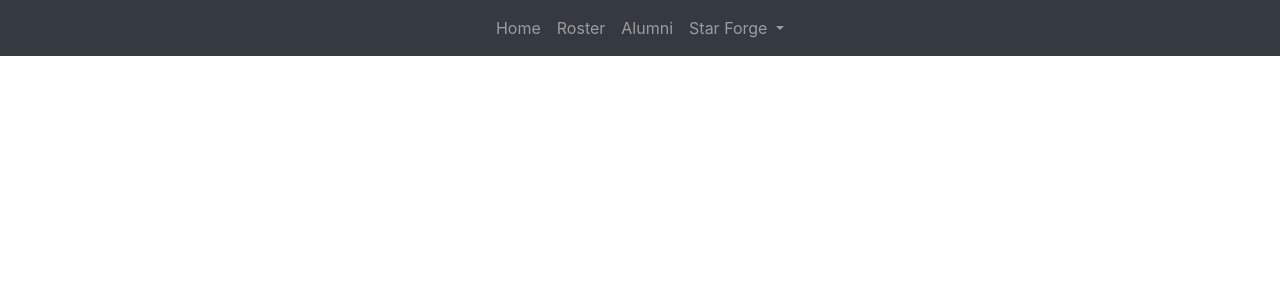
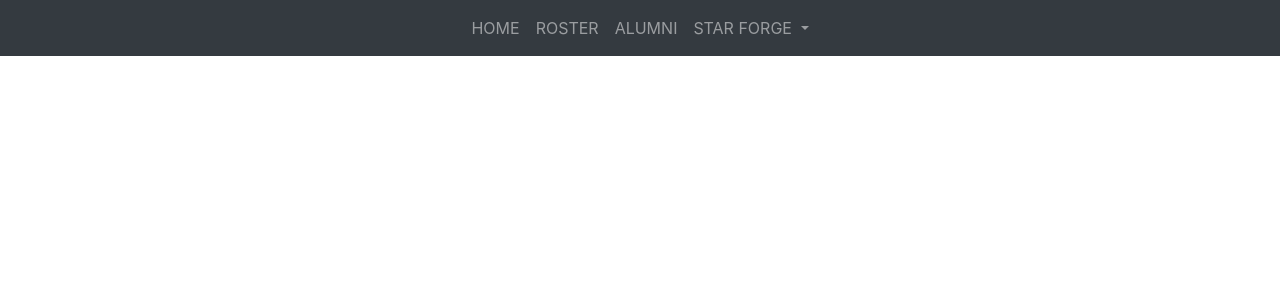
Before and after one commit to dmanning21h/hempfieldbaseball-old, a Django app: page /leaderboards in a window 1280 px wide. Shown: the top 300 px of the page. Run offline with Django 3.2, Linux system fonts and the light colour scheme; data that the repository does not hold is empty; some libraries are stand-ins or nearby versions.

Commit message:
Update base template text and formatting

```diff
--- a/templates/base.html
+++ b/templates/base.html
@@ -53,31 +53,31 @@
 
       <nav class="navbar navbar-expand-md navbar-dark bg-dark">
         <button class="navbar-toggler" type="button" data-toggle="collapse" data-target="#navbarNav" aria-controls="navbarNav" aria-expanded="false" aria-label="Toggle navigation">
-          Menu
+          MENU
           <span class="navbar-toggler-icon"></span>
         </button>
         <div class="collapse navbar-collapse justify-content-center" id="navbarNav">
           <ul class="navbar-nav">
-            <li class="nav-item">
-              <a class="nav-link" href="/">Home</a>
+            <li class="nav-item text-left">
+              <a class="nav-link" href="/">HOME</a>
             </li>
-            <li class="nav-item">
-              <a class="nav-link" href="/roster">Roster</a>
+            <li class="nav-item text-left">
+              <a class="nav-link" href="/roster">ROSTER</a>
             </li>
-            <li class="nav-item">
-              <a class="nav-link" href="/alumni/college">Alumni</a>
+            <li class="nav-item text-left">
+              <a class="nav-link" href="/alumni/college">ALUMNI</a>
             </li>
 
-            <li class="nav-item dropdown">
+            <li class="nav-item dropdown text-left">
               <a class="nav-link dropdown-toggle" href="" id="navbarDropdownMenuLink" data-toggle="dropdown" aria-haspopup="true" aria-expanded="false">
-                Star Forge
+                STAR FORGE
               </a>
               <ul class="dropdown-menu" aria-labelledby="navbarDropdownMenuLink">
-                <li class="">
-                  <a class="dropdown-item" href="/leaderboards">Leaderboards</a>
+                <li class="text-left">
+                  <a class="dropdown-item" href="/resources">RESOURCES</a>
                 </li>
-                <li>
-                  <a class="dropdown-item" href="/resources">Resources</a>
+                <li  class="text-left">
+                  <a class="dropdown-item" href="/leaderboards">LEADERBOARDS</a>
                 </li>
               </ul>
             </li>
```
